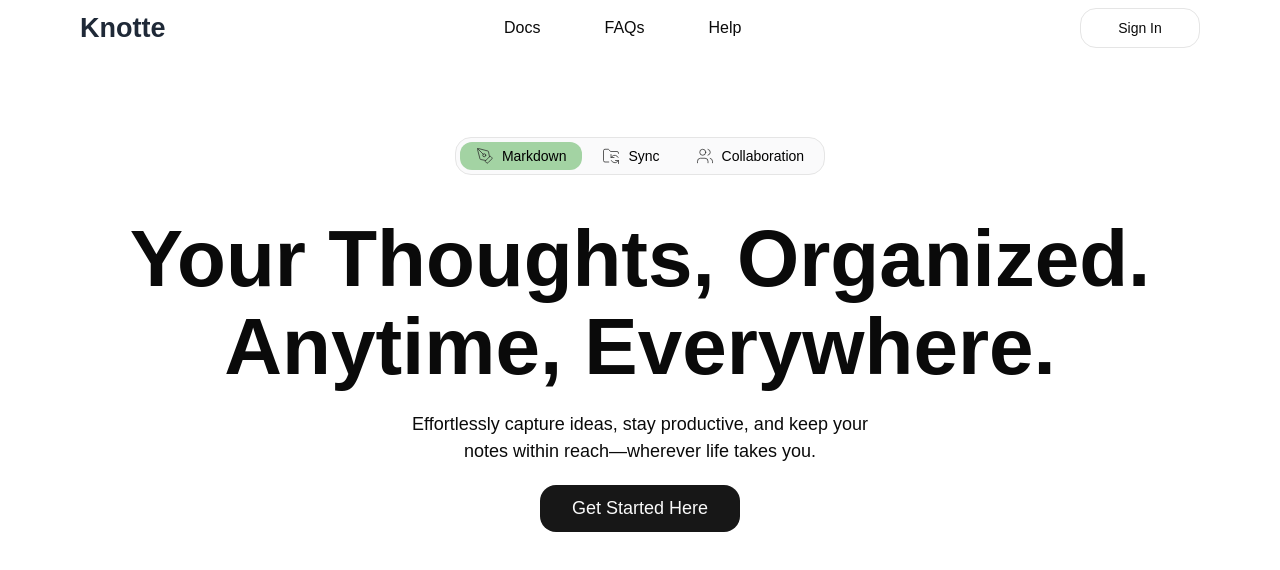
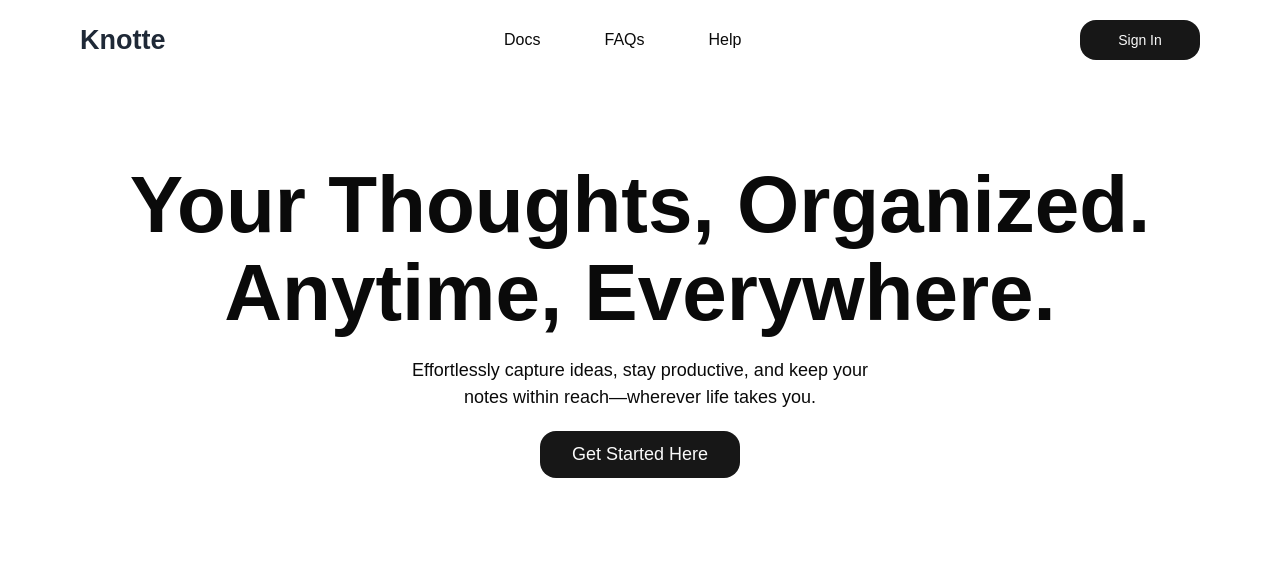
Before and after one commit to samsonlawal/Note-Taking-App, a Next.js app: page / in a window 1280 px wide. Shown: the top 570 px of the page. Built offline with nearby package versions, Linux system fonts and the light colour scheme; a web font is replaced by a local one.

Commit message:
header button and features

```diff
--- a/components/ui/HomePage/Hero.tsx
+++ b/components/ui/HomePage/Hero.tsx
@@ -6,7 +6,7 @@ import Features from "../Features";
 function Hero() {
   return (
     <div className="h-fit py-[80px] flex flex-col justify-center items-center text-center gap-[20px] magicpattern w-full">
-      <Features />
+      {/* <Features /> */}
       <h1 className="text-[80px] font-clash font-bold leading-[88px]">
         Your Thoughts, Organized. Anytime, Everywhere.
       </h1>
--- a/components/ui/Navbar/index.tsx
+++ b/components/ui/Navbar/index.tsx
@@ -11,7 +11,7 @@ import Link from "next/link";
 
 export default function Navbar() {
   return (
-    <nav className="w-full px-6 lg:px-20 py-2 rounded-xl">
+    <nav className="w-full px-6 lg:px-20 py-5 rounded-xl">
       <div className="max-w-[1336px] mx-auto flex items-center justify-between">
         {/* Logo */}
         <Link
@@ -86,7 +86,7 @@ export default function Navbar() {
         <div className="flex items-center space-x-4">
           <Link href="/auth/login">
             <Button
-              variant="Navoutline"
+              variant="Navdefault"
               className="hidden md:inline-block rounded-2xl font-clash font-medium"
             >
               Sign In
```
